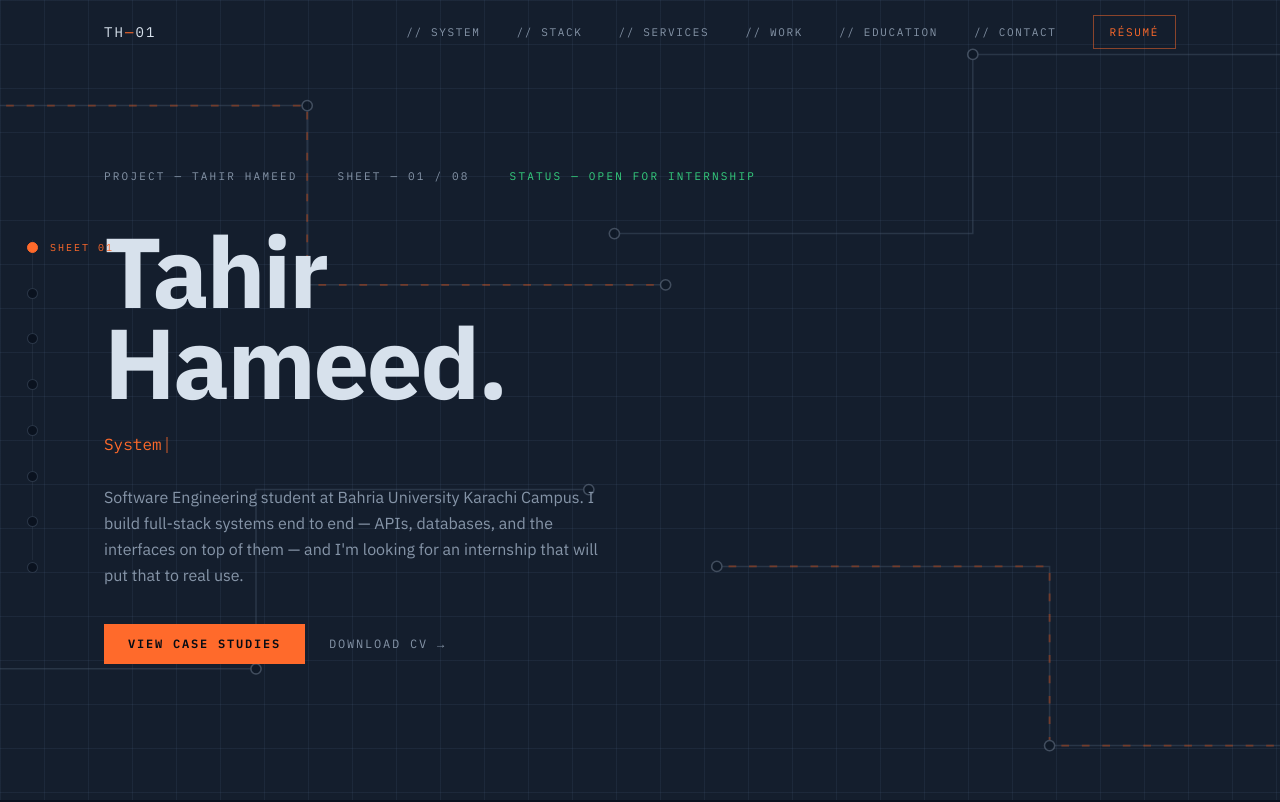
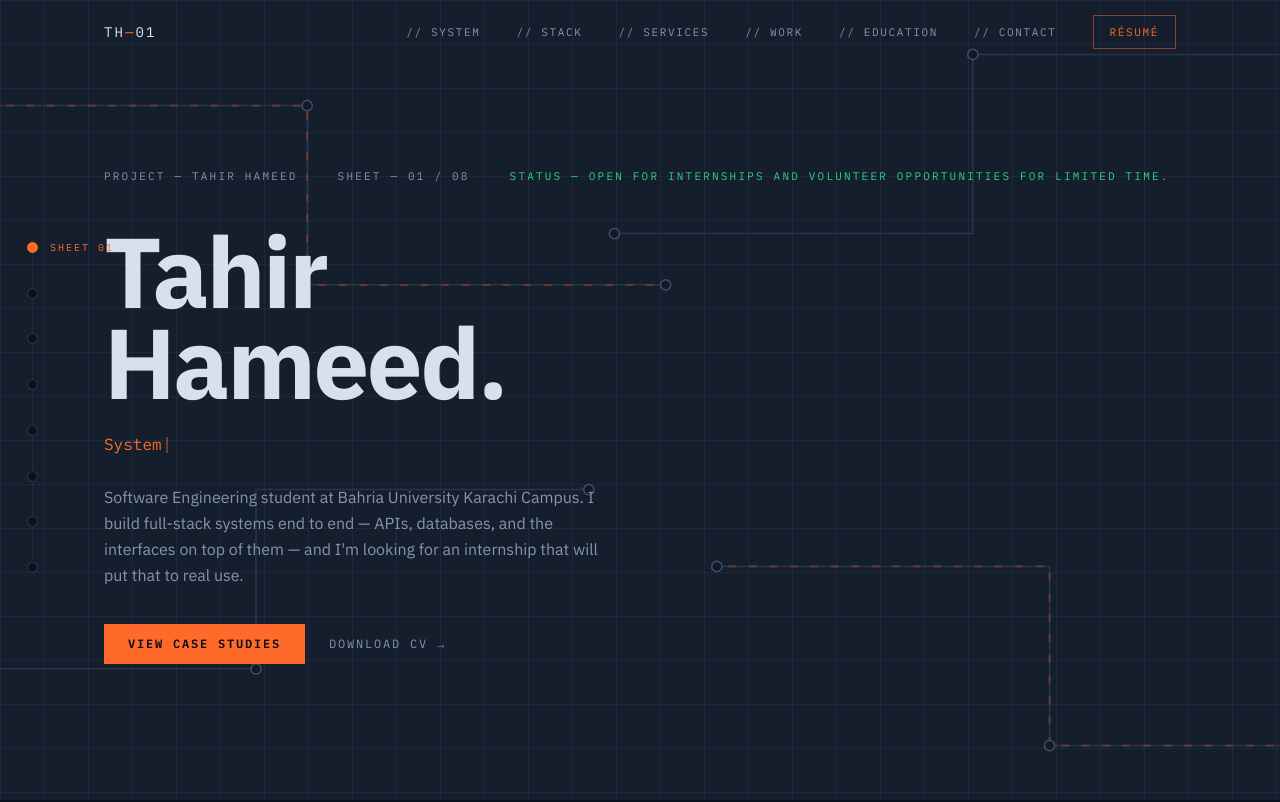
Before and after one commit to TahirHameed106/Portfolio_InternshipTask4, a React (Vite) app: page / in a window 1280 px wide. Shown: the top 802 px of the page. Built offline with nearby package versions, Linux system fonts and the light colour scheme.

Commit message:
Day 3- finalization

```diff
--- a/src/components/Hero.jsx
+++ b/src/components/Hero.jsx
@@ -74,7 +74,7 @@ const Hero = () => {
         >
           <span>Project — Tahir Hameed</span>
           <span>Sheet — 01 / 08</span>
-          <span className="text-stamp">Status — Open for Internship</span>
+          <span className="text-stamp">Status — Open for Internships and Volunteer Opportunities for limited time.</span>
         </motion.div>
 
         <motion.h1
```
